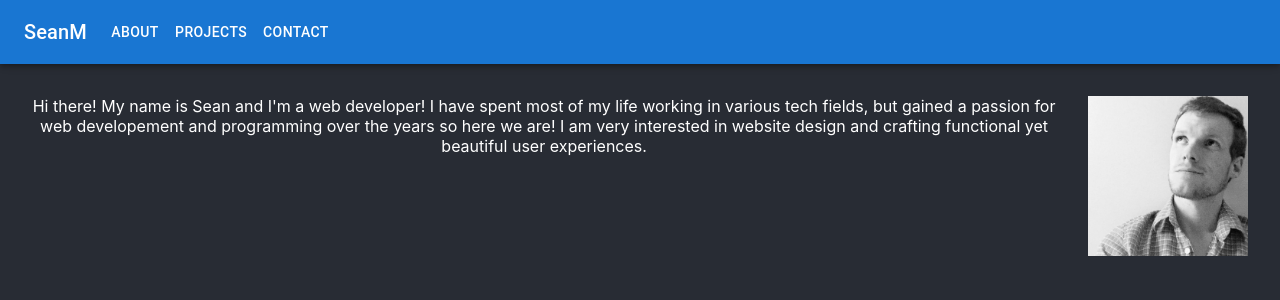
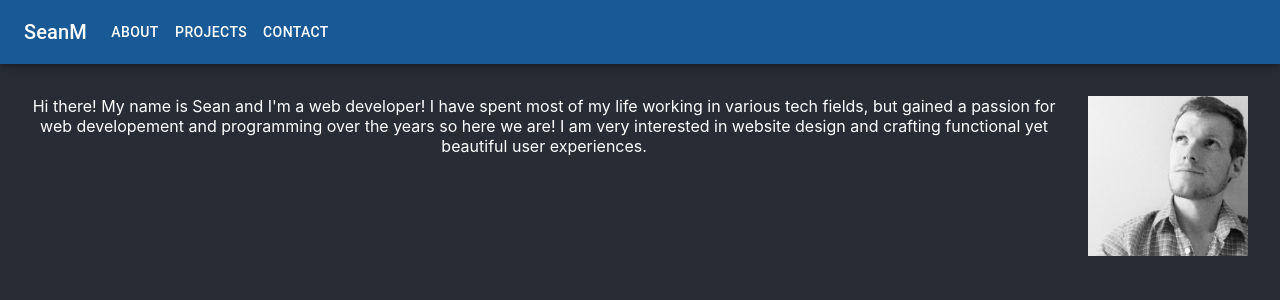
Before and after one commit to McTastic/PortfolioV2_React, a React (Create React App) app: page / in a window 1280 px wide. Shown: the top 300 px of the page. Built offline with nearby package versions, Linux system fonts and the light colour scheme.

Commit message:
changed header color

```diff
--- a/src/components/navbar.jsx
+++ b/src/components/navbar.jsx
@@ -27,7 +27,7 @@ const Navbar = ({currentPage, handlePageChange}) => {
 
     <AppBar position="static"
     sx={{
-        backgroundColor: `rgb(25, 118, 210)`,
+        backgroundColor: `rgb(25, 90, 150)`,
         backdropFilter: `blur(5px)`,
         height: "4em",
         display: "flex",
```
